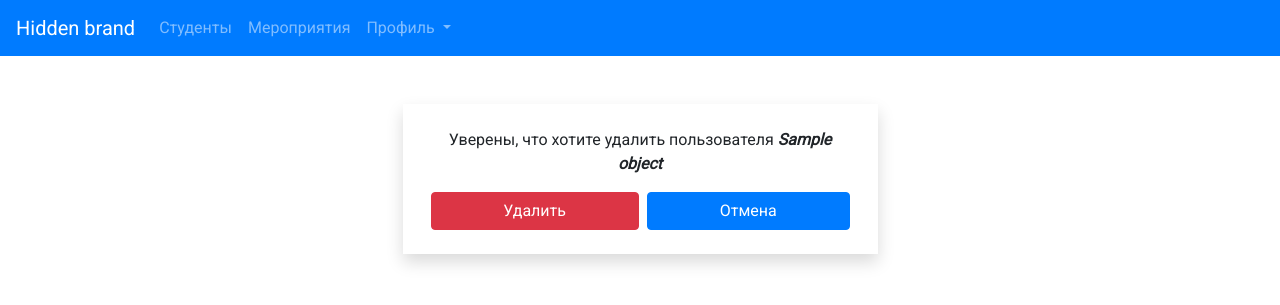
After one commit to kiseru/ProjectCBAG, a Django app: template academic_groups/templates/academic_groups/student_confirm_delete.html in a window 1280 px wide. The commit adds this page. Shown: the top 305 px of the page. Run offline with Django 3.2, Linux system fonts and the light colour scheme; the template is opened without the code that fills it: most values are stand-ins (such as "Sample title", 1, 10 or a date in 2020); some libraries are stand-ins or nearby versions.

Commit message:
Fixed deletion student

```diff
--- /dev/null
+++ b/academic_groups/templates/academic_groups/student_confirm_delete.html
@@ -0,0 +1,22 @@
+{% extends 'base.html' %}
+
+{% block header %}
+  {% include 'academic_groups/header.html' %}
+{% endblock %}
+
+{% block content %}
+  <div class="container mt-2 mt-md-5">
+    <div class="row justify-content-center align-items-center">
+      <div class="col-12 col-md-5 shadow p-3 p-md-4">
+        <form method="post" class="d-flex flex-column">
+          {% csrf_token %}
+          <p class="text-center">Уверены, что хотите удалить пользователя <i><b>{{ object.name }}</b></i></p>
+          <div class="d-flex flex-column flex-md-row">
+            <button class="flex-fill btn btn-danger mx-0 mx-md-1 my-1 my-md-0">Удалить</button>
+            <a href="{% url 'groups:student_detail' object.pk %}" class="flex-fill btn btn-primary mx-0 mx-md-1 my-1 my-md-0" role="button">Отмена</a>
+          </div>
+        </form>
+      </div>
+    </div>
+  </div>
+{% endblock %}
--- a/academic_groups/templates/academic_groups/student_detail.html
+++ b/academic_groups/templates/academic_groups/student_detail.html
@@ -35,7 +35,7 @@
     </div>
 
     <div class="d-flex flex-column flex-md-row justify-content-end">
-      <a href="#" class="btn btn-danger mx-0 mx-md-1 my-1 my-md-0" role="button">Удалить студента</a>
+      <a href="{% url 'groups:student_delete' student.pk %}" class="btn btn-danger mx-0 mx-md-1 my-1 my-md-0" role="button">Удалить студента</a>
       <a href="#" class="btn btn-primary mx-0 mx-md-1 my-1 my-md-0" role="button">Изменить результаты экзаменов</a>
     </div>
   </div>
--- a/academic_groups/urls.py
+++ b/academic_groups/urls.py
@@ -8,11 +8,10 @@ app_name = 'groups'
 urlpatterns = [
     path('academic_groups/<int:pk>', views.AcademicGroupDetailView.as_view(), name='academicgroup_detail'),
     path('students/new', views.StudentCreateView.as_view(), name='student_create'),
+    path('students/<int:pk>/delete', views.StudentDeleteView.as_view(), name='student_delete'),
     path('students/<int:pk>', views.StudentDetailView.as_view(), name='student_detail'),
-    url(r'^add_student/$', views.add_student, name='add_student'),
     url(r'^students/add_exam/$', views.add_exam, name='add_exam'),
     url(r'^student/(?P<student_id>[0-9]+)/edit_student_exams/$', views.edit_student_exams, name='edit_student_exams'),
-    url(r'^student/(?P<student_id>[0-9]+)/delete_student/$', views.delete_student, name='delete_student'),
     url(r'^students/delete_exam/', views.delete_exam, name='delete_exam'),
     url(r'^events/$', views.events, name='events'),
     url(r'^add_event/$', views.add_event, name='add_event'),
```
Also changed, not shown: academic_groups/views.py (+6 -9 lines).
